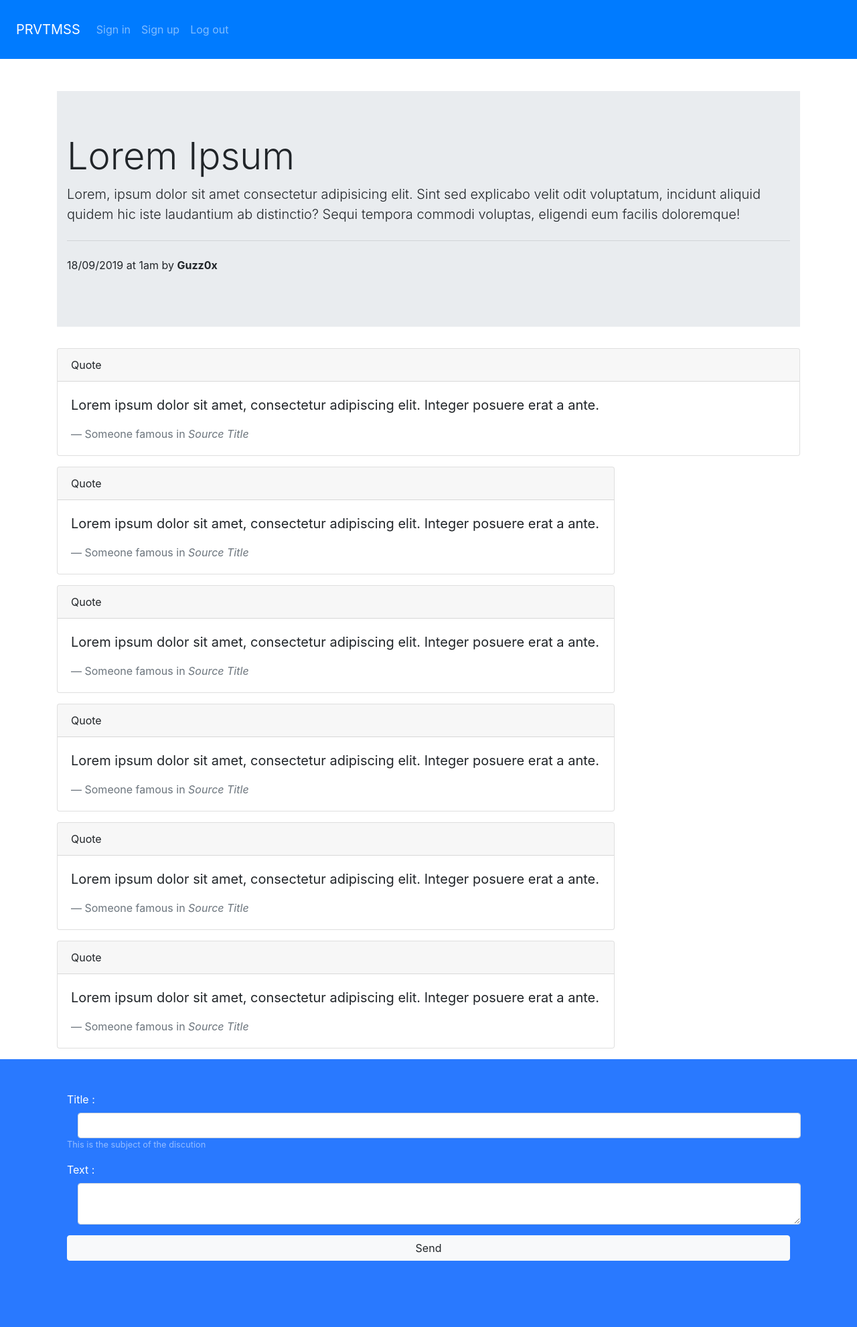
After one commit to guzzdev/PRVT-forum-service, a PHP site: page /topic.html in a window 1280 px wide. The commit adds this page. Shown: the whole page at 67% size. Run offline with PHP 8.4, Linux system fonts and the light colour scheme; some libraries are stand-ins or nearby versions.

Commit message:
Topic
- Adding topic page
- Menu added

```diff
--- a/public/css/style.css
+++ b/public/css/style.css
@@ -39,7 +39,7 @@ body {
 }
 
 .list-topic {
-    background-color: #5393ff;
+    background-color: lightskyblue;
     padding: 2vh;
 }
 
--- /dev/null
+++ b/topic.html
@@ -0,0 +1,169 @@
+<html lang="en">
+
+<head>
+    <meta charset="UTF-8">
+    <meta name="viewport" content="width=device-width, initial-scale=1.0">
+    <meta http-equiv="X-UA-Compatible" content="ie=edge">
+    <title>Topic : Lorem Ipsum</title>
+    <link rel="stylesheet" href="public/css/bootstrap.css">
+    <link rel="stylesheet" href="public/css/style.css">
+</head>
+
+<body>
+    <header>
+        <nav class="p-4 navbar navbar-expand-lg navbar-dark bg-primary">
+            <a class="navbar-brand" href="#">PRVTMSS</a>
+            <button class="navbar-toggler" type="button" data-toggle="collapse" data-target="#navigationNav"
+                aria-controls="navigationNav" aria-expanded="false" aria-label="Toggle navigation">
+                <span class="navbar-toggler-icon"></span>
+            </button>
+            <div class="collapse navbar-collapse" id="navigationNav">
+                <ul class="navbar-nav">
+                    <li class="nav-item">
+                        <a class="nav-link" href="#">Sign in</a>
+                    </li>
+                    <li class="nav-item">
+                        <a class="nav-link" href="#">Sign up</a>
+                    </li>
+                    <li class="nav-item">
+                        <a class="nav-link" href="#">Log out</a>
+                    </li>
+
+                </ul>
+            </div>
+        </nav>
+    </header>
+    <section class="container">
+        <div class="jumbotron jumbotron-fluid mt-5">
+            <div class="container">
+                <h1 class="display-4">Lorem Ipsum</h1>
+                <p class="lead">Lorem, ipsum dolor sit amet consectetur adipisicing elit. Sint sed explicabo velit odit
+                    voluptatum, incidunt aliquid quidem hic iste laudantium ab distinctio? Sequi tempora commodi
+                    voluptas, eligendi eum facilis doloremque!
+                </p>
+                <hr class="my-4">
+                <p>18/09/2019 at 1am by <strong>Guzz0x</strong>
+                </p>
+            </div>
+        </div>
+    </section>
+
+    <section class="container">
+        <!-- Comment space -->
+
+        <!-- Comment START-->
+        <div class="card W-100 mb-3">
+            <div class="card-header">
+                Quote
+            </div>
+            <div class="card-body">
+                <blockquote class="blockquote mb-0">
+                    <p>Lorem ipsum dolor sit amet, consectetur adipiscing elit. Integer posuere erat a ante.</p>
+                    <footer class="blockquote-footer">Someone famous in <cite title="Source Title">Source Title</cite>
+                    </footer>
+                </blockquote>
+            </div>
+        </div>
+        <!-- Comment END-->
+
+        <!-- Comment START-->
+        <div class="card W-75 mb-3">
+            <div class="card-header">
+                Quote
+            </div>
+            <div class="card-body">
+                <blockquote class="blockquote mb-0">
+                    <p>Lorem ipsum dolor sit amet, consectetur adipiscing elit. Integer posuere erat a ante.</p>
+                    <footer class="blockquote-footer">Someone famous in <cite title="Source Title">Source Title</cite>
+                    </footer>
+                </blockquote>
+            </div>
+        </div>
+        <!-- Comment END-->
+
+        <!-- Comment START-->
+        <div class="card W-75 mb-3">
+            <div class="card-header">
+                Quote
+            </div>
+            <div class="card-body">
+                <blockquote class="blockquote mb-0">
+                    <p>Lorem ipsum dolor sit amet, consectetur adipiscing elit. Integer posuere erat a ante.</p>
+                    <footer class="blockquote-footer">Someone famous in <cite title="Source Title">Source Title</cite>
+                    </footer>
+                </blockquote>
+            </div>
+        </div>
+        <!-- Comment END-->
+
+        <!-- Comment START-->
+        <div class="card W-75 mb-3">
+            <div class="card-header">
+                Quote
+            </div>
+            <div class="card-body">
+                <blockquote class="blockquote mb-0">
+                    <p>Lorem ipsum dolor sit amet, consectetur adipiscing elit. Integer posuere erat a ante.</p>
+                    <footer class="blockquote-footer">Someone famous in <cite title="Source Title">Source Title</cite>
+                    </footer>
+                </blockquote>
+            </div>
+        </div>
+        <!-- Comment END-->
+
+        <!-- Comment START-->
+        <div class="card W-75 mb-3">
+            <div class="card-header">
+                Quote
+            </div>
+            <div class="card-body">
+                <blockquote class="blockquote mb-0">
+                    <p>Lorem ipsum dolor sit amet, consectetur adipiscing elit. Integer posuere erat a ante.</p>
+                    <footer class="blockquote-footer">Someone famous in <cite title="Source Title">Source Title</cite>
+                    </footer>
+                </blockquote>
+            </div>
+        </div>
+        <!-- Comment END-->
+
+        <!-- Comment START-->
+        <div class="card W-75 mb-3">
+            <div class="card-header">
+                Quote
+            </div>
+            <div class="card-body">
+                <blockquote class="blockquote mb-0">
+                    <p>Lorem ipsum dolor sit amet, consectetur adipiscing elit. Integer posuere erat a ante.</p>
+                    <footer class="blockquote-footer">Someone famous in <cite title="Source Title">Source Title</cite>
+                    </footer>
+                </blockquote>
+            </div>
+        </div>
+        <!-- Comment END-->
+    </section>
+
+    <section class="post-page container-fluid h-50">
+            <form action="" method="POST" class="container mx-auto">
+                <div class="container pt-5">
+                    <div class="form-group">
+                        <label for="inputUsername">Title :</label>
+                        <input type="text" id="TitleInput" class="form-control mx-sm-3" aria-describedby="TitleInput">
+                        <small id="TitleInput" class="text-white-50">
+                            This is the subject of the discution
+                        </small>
+                    </div>
+                    <div class="form-group">
+                        <label for="inputUsername">Text :</label>
+                        <textarea type="text" id="inputText" class="form-control mx-sm-3"
+                            aria-describedby="TextInput"></textarea>
+                    </div>
+                    <input type="submit" value="Send" class="container btn btn-light">
+                </div>
+            </form>
+        </section>
+
+    <script src="https://ajax.googleapis.com/ajax/libs/jquery/2.1.4/jquery.min.js"></script>
+    <script src="https://cdn.rawgit.com/twbs/bootstrap/v4-dev/dist/js/bootstrap.js"></script>
+</body>
+
+</html>
```
Also changed, not shown: forum.html (+25 -0 lines).
